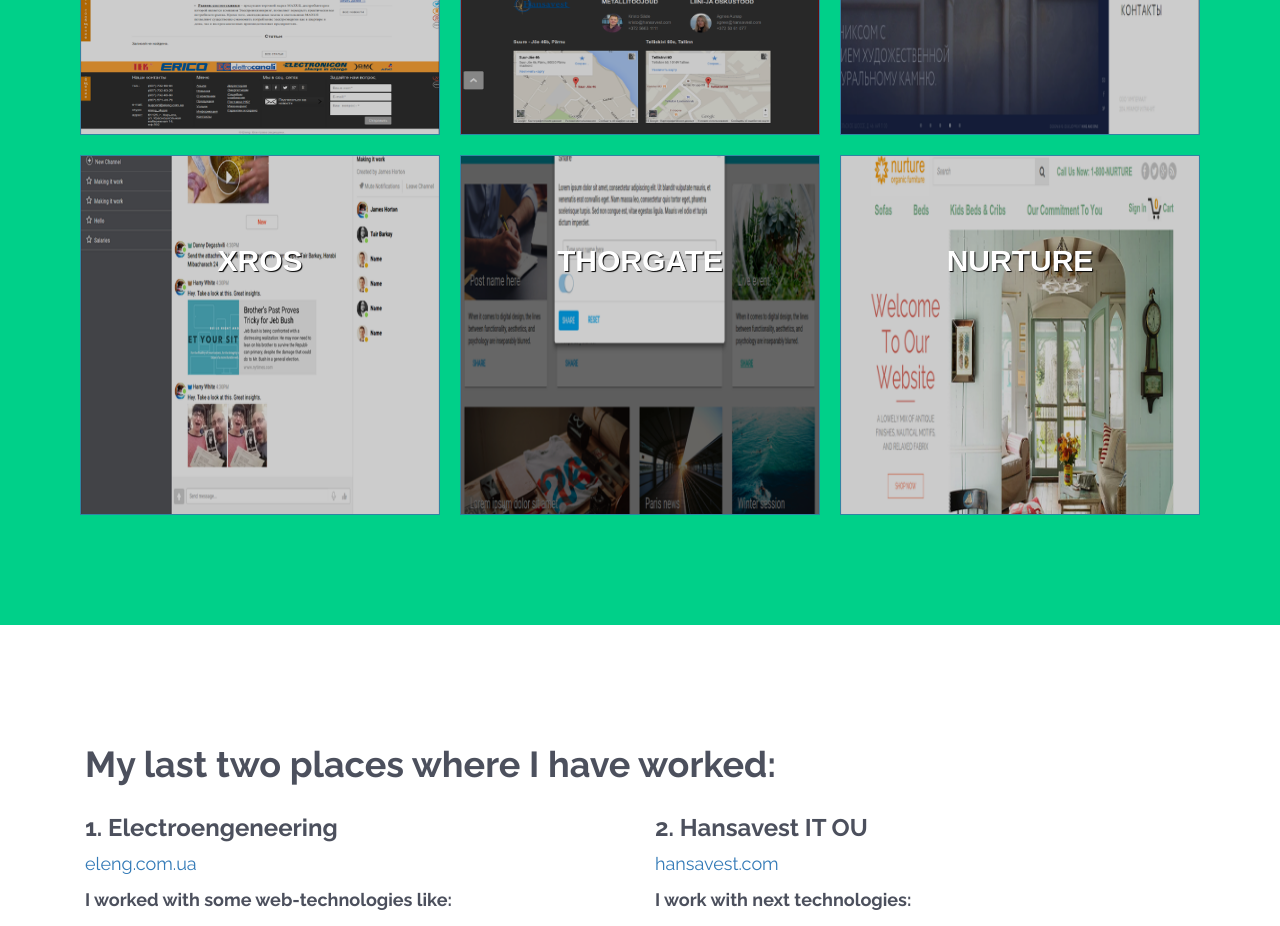
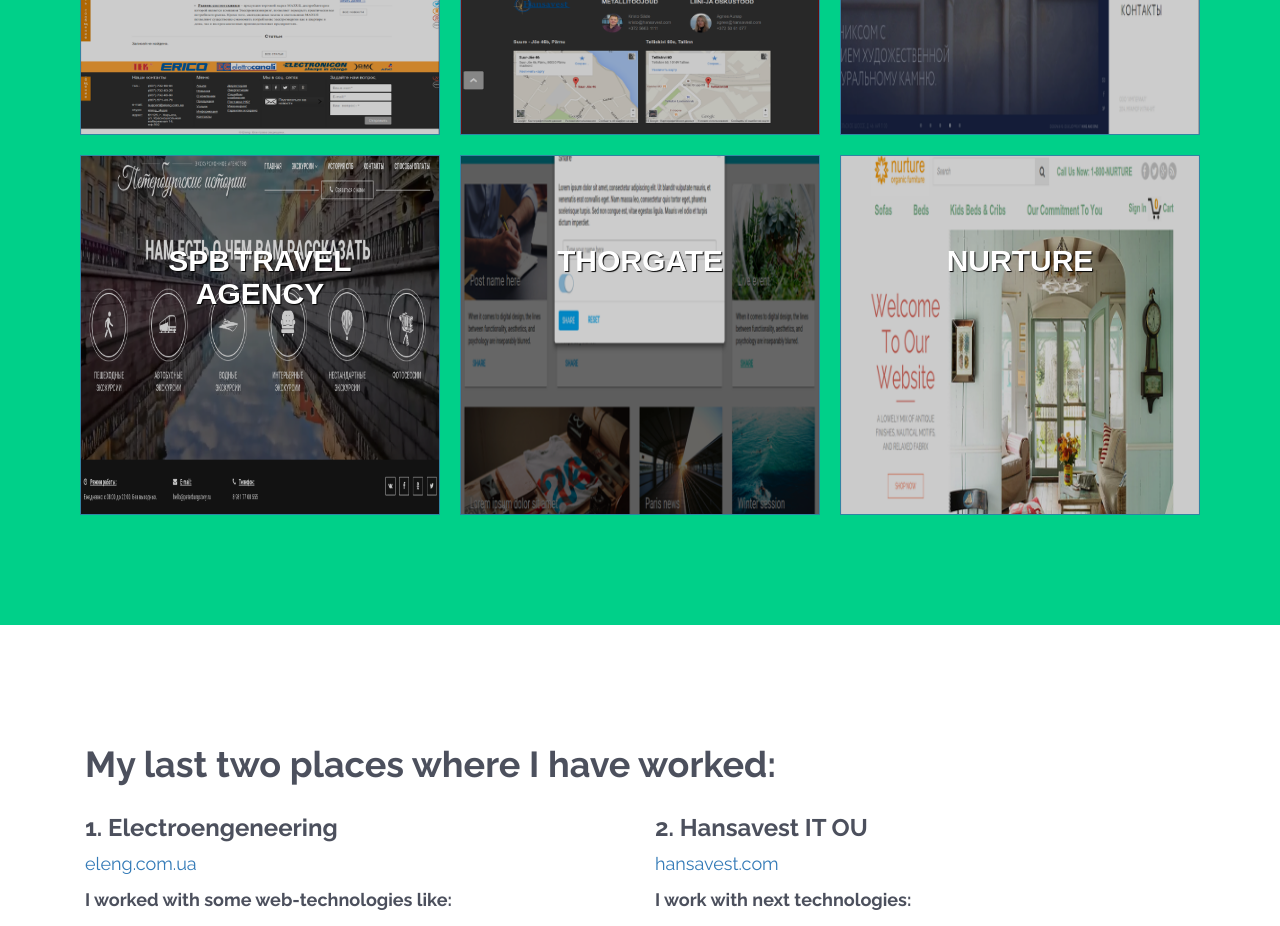
Before and after one commit to GSemikozov/GSemikozov.github.io, a plain HTML site: page index.html in a window 1280 px wide. Shown: the part 1220-2146 px from the top of the page. Drawn offline with nearby package versions, Linux system fonts and the light colour scheme; some packages are replaced by stand-ins of ours.

Commit message:
remove XROS add SPb travel into Projects

```diff
--- a/index.html
+++ b/index.html
@@ -112,11 +112,11 @@
                         </div>
                         <div class="effect-layla-wrap col-md-4 no-col-padding">
                             <figure class="effect-layla">
-                                <img src="img/xros.png" alt="xros"/>
+                                <img src="img/SPb-travel.png" alt="SPb travel agency"/>
                                 <figcaption>
-                                    <h2><span>XROS</span></h2>
+                                    <h2><span>SPb travel agency</span></h2>
                                     <p>If you want to see this site, please, click on this image.</p>
-                                    <a href="http://gsemikozov.github.io/XROS/" target="_blank">View live version</a>
+                                    <a href="http://gsemikozov.github.io/SPb-travel-agency/" target="_blank">View live version</a>
                                 </figcaption>
                             </figure>
                         </div>
```
Also changed, not shown: img/SPb-travel.png (added), img/xros.png (deleted).
